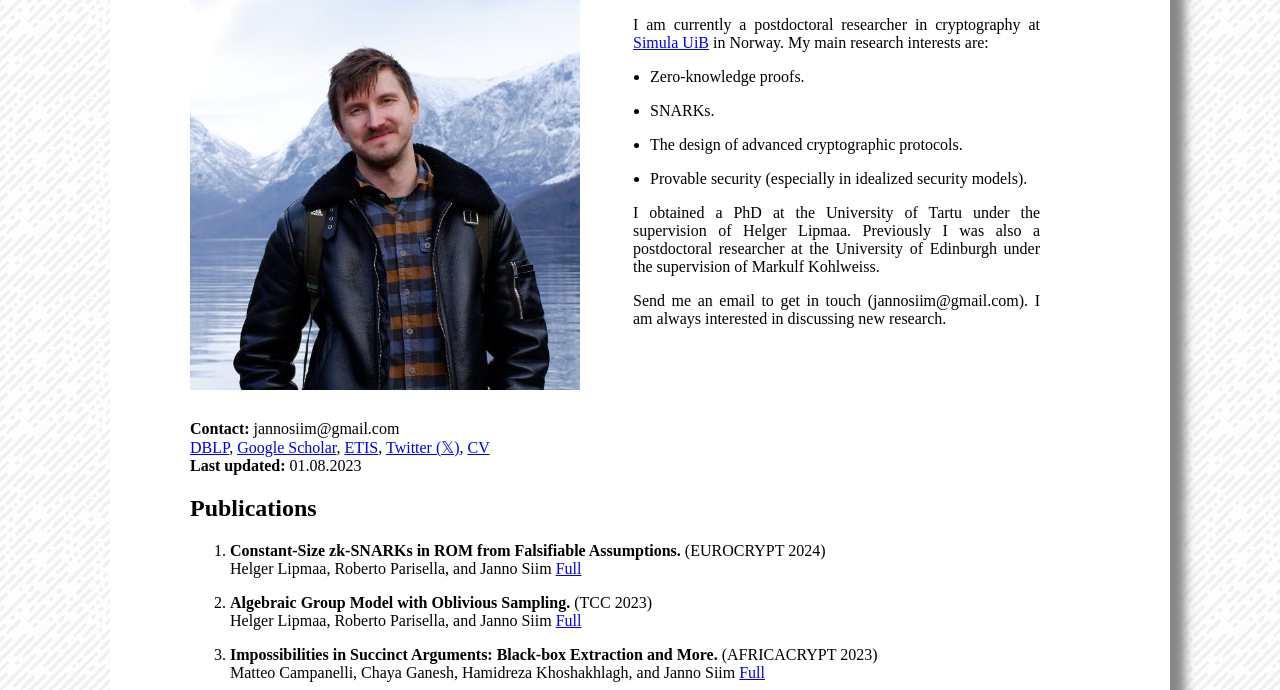
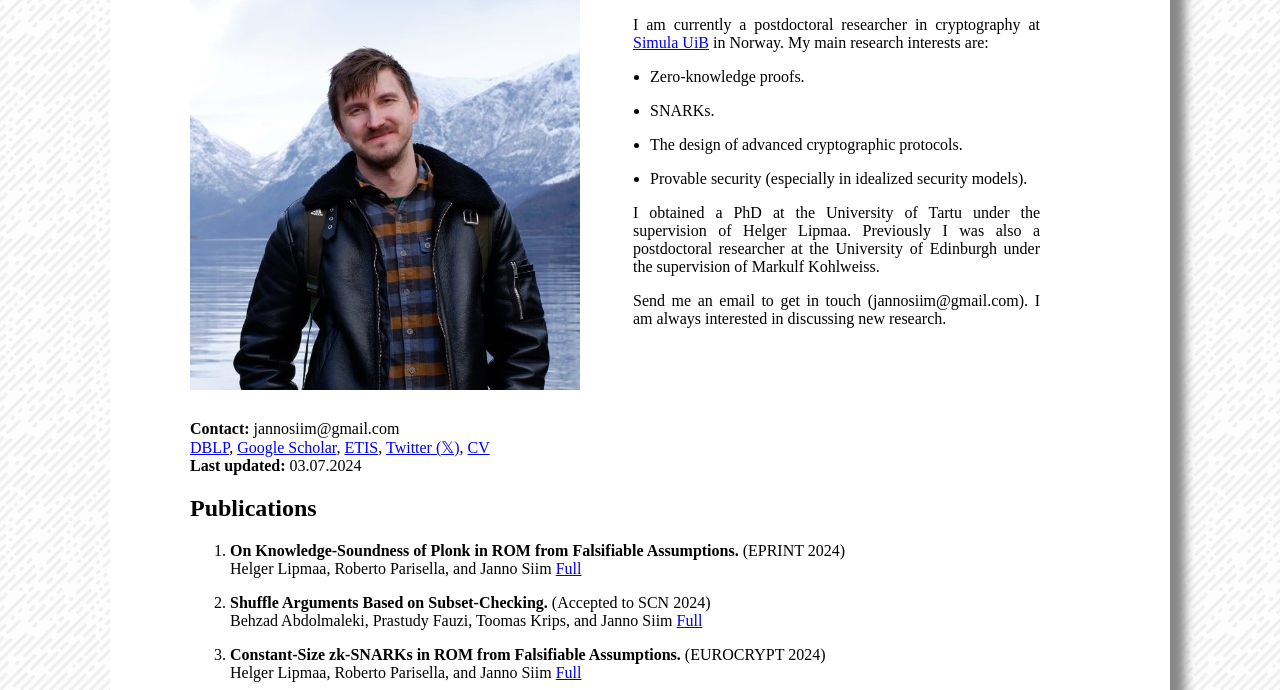
Before and after one commit to JannoSiim/home, a plain HTML site: page index.html in a window 1280 px wide. Shown: the part 120-810 px from the top of the page. Drawn offline with Linux system fonts and the light colour scheme.

Commit message:
updated publications

```diff
--- a/index.html
+++ b/index.html
@@ -73,11 +73,23 @@
 		<a href="https://twitter.com/jannosiim">Twitter (𝕏)</a>,
 		<a href="CV.pdf">CV</a>
 		<br>
-		<b>Last updated:</b> 01.08.2023
+		<b>Last updated:</b> 03.07.2024
 
 		<h2>Publications</h2>
 
 		<ol>
+		    <li>
+			<b>On Knowledge-Soundness of Plonk in ROM from Falsifiable Assumptions.</b> (EPRINT 2024)
+			<br>
+            Helger Lipmaa, Roberto Parisella, and Janno Siim
+			<a href="https://eprint.iacr.org/2024/994">Full</a>
+			</li>
+		    <li>
+			<b>Shuffle Arguments Based on Subset-Checking.</b> (Accepted to SCN 2024)
+			<br>
+            Behzad Abdolmaleki, Prastudy Fauzi, Toomas Krips, and Janno Siim
+			<a href="https://eprint.iacr.org/2024/1056">Full</a>
+			</li>
 		    <li>
 			<b>Constant-Size zk-SNARKs in ROM from Falsifiable Assumptions.</b> (EUROCRYPT 2024)
 			<br>
```
